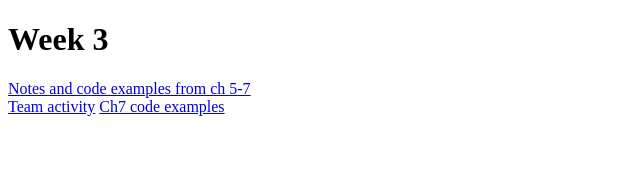
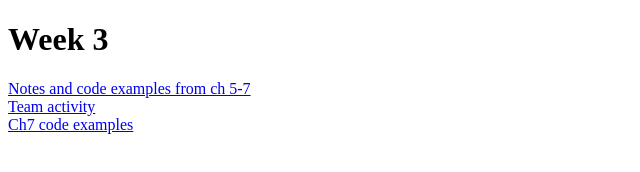
Before and after one commit to asjens14/WDD230, a plain HTML site: page Week3/week3.html in a window 1280 px wide. Shown: the whole page, without its empty margins (0-640 px from the left). Drawn offline with Linux system fonts and the light colour scheme.

Commit message:
week 4 update

```diff
--- a/Week3/week3.html
+++ b/Week3/week3.html
@@ -8,7 +8,7 @@
 <body>
     <h1>Week 3</h1>
     <a href="notes.html">Notes and code examples from ch 5-7</a><br>
-    <a href="teamActivity3.html">Team activity</a>
+    <a href="teamActivity3.html">Team activity</a><br>
     <a href="code examples.html">Ch7 code examples</a>
 </body>
 </html>
```
Also changed, not shown: Week4/week4.html (+1 -1 lines).
